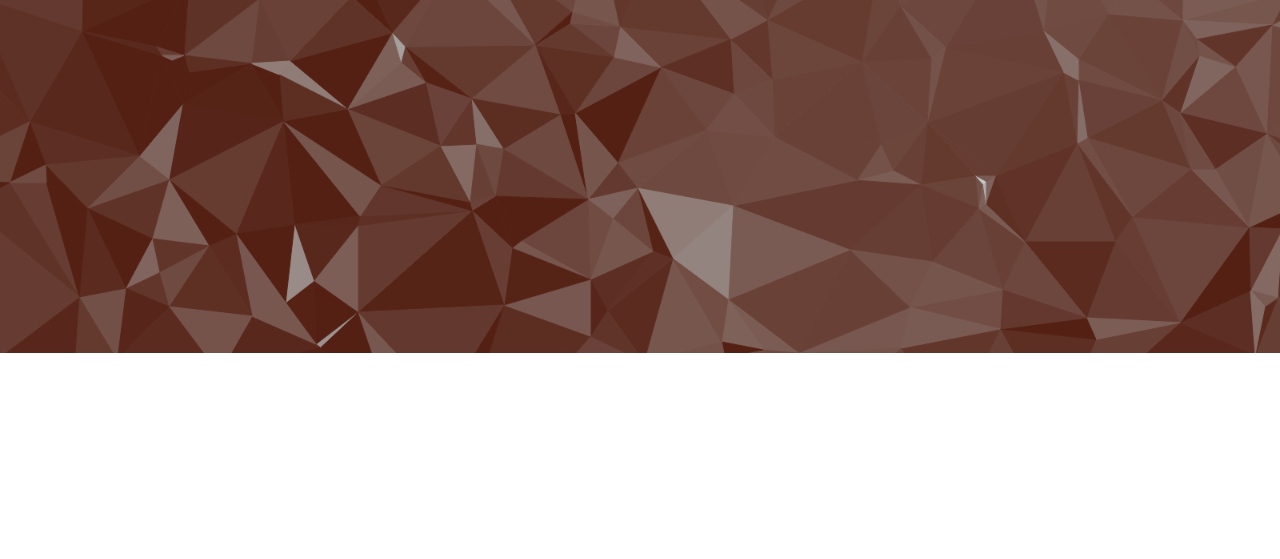
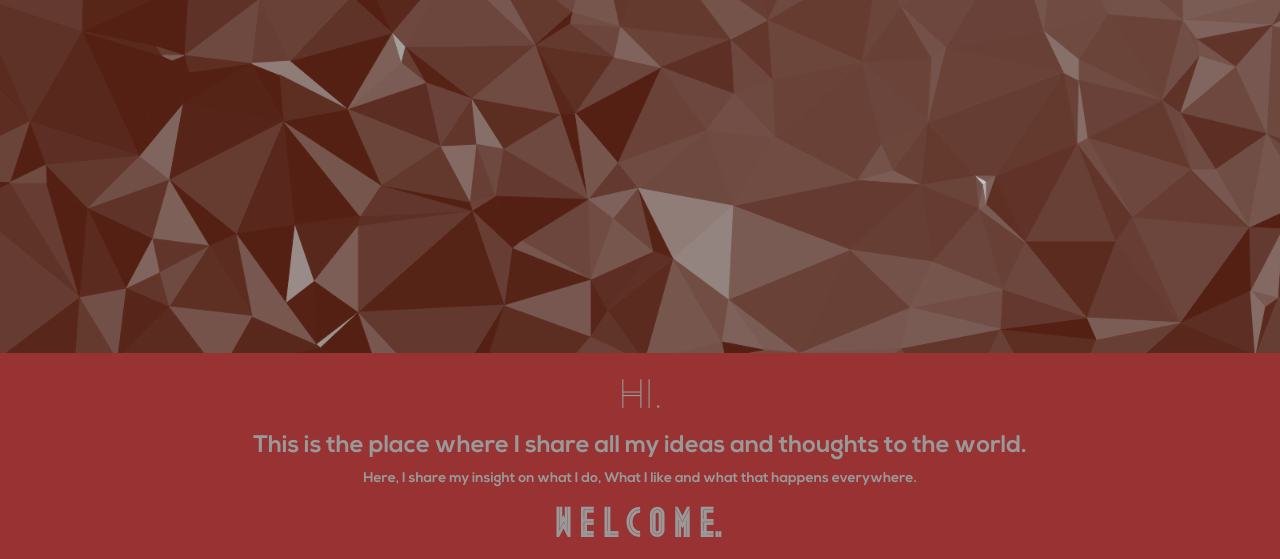
Before and after one commit to gitter-badger/RaghuAllTheTime.github.io, a plain HTML site: page index.html in a window 1280 px wide. Shown: the part 447-1006 px from the top of the page. Before the commit the page ends 800 px from the top, so only its background shows below. Drawn offline with nearby package versions, Linux system fonts and the light colour scheme.

Commit message:
Added bottom stuff and welcome area

```diff
--- a/css/mstyle.css
+++ b/css/mstyle.css
@@ -34,6 +34,8 @@
  * headthird
  *
  */
+
+/* font-families */
 .metro {
 	font-family: "Metropolis";
 }
@@ -55,10 +57,15 @@
 }
 
 .welcome {
-	background-color: red;
-	opacity:0.8;
-    filter:alpha(opacity=40); /* For IE8 and earlier */
+	background-color: #800000;
+	opacity: 0.8;
+    filter: alpha(opacity=40); /* For IE8 and earlier */
+    width: 100%;
+    text-align: center;
+    color: #808080;
 }
+
+
 
 .navbar a{
 	font-family: "Lato";
@@ -87,7 +94,7 @@
 	background-size: cover;
 	-moz-background-size: cover;
     -webkit-background-size: cover;
-  	position: absolute;
+
 }
 
 
--- a/index.html
+++ b/index.html
@@ -53,7 +53,7 @@
 				<a class="navbar-brand" href="http://raghuallthetime.github.io/">RAGHU ALLTHETIME</a>
 			</div>
 			<div>
-				<ul class="nav navbar-nav pull-right">
+				<ul class="nav nav-pills navbar-nav pull-right">
 					<li><a href="#">About Me</a></li>
 					<li><a href="#">My Projects</a></li>
 					<li><a href="#"><abbr title="Or Not!">Contact Me</abbr></a></li>
@@ -77,9 +77,10 @@
 	<!-- WELCOME. -->
 	<div class="welcome">
 		<div class="row">
-			<h1 class="anders">WELCOME TO MY WEBSITE.</h1>
+			<h1 class="anders">HI.</h1>
 			<h3 class="nexabold">This is the place where I share all my ideas and thoughts to the world.</h3>
-			<p>T
+			<p class="nexabold">Here, I share my insight on what I do, What I like and what that happens everywhere.</p>
+			<h1 class="metro"><b>W E L C O M E.</b></h1>
 		</div>
 	</div>
 
```
